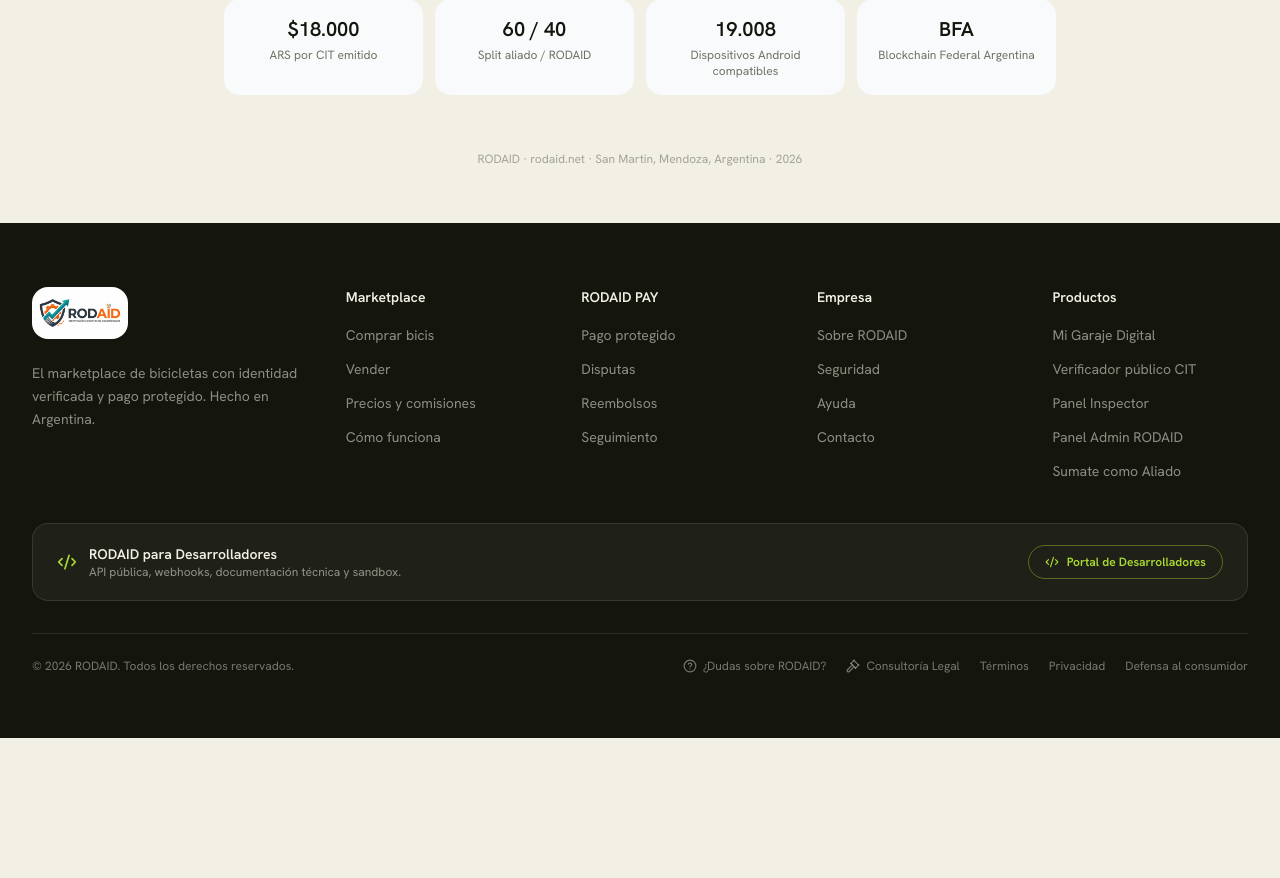
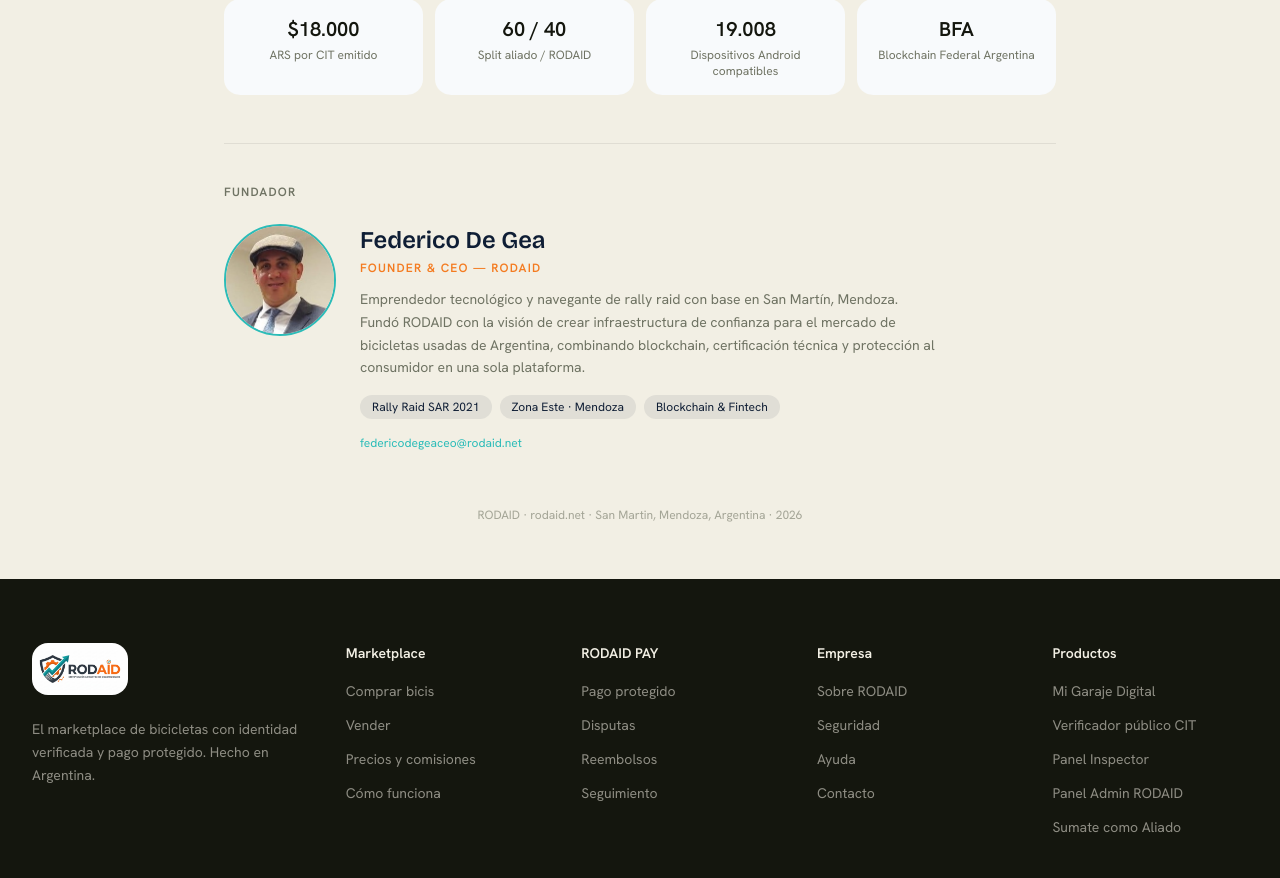
Before and after one commit to Ridaid-net/vibe-coding-platform, a Next.js app: page /sobre in a window 1280 px wide. Shown: the part 2194-3072 px from the top of the page. Before the commit the page ends 2932 px from the top, so only its background shows below. Built offline with nearby package versions, Linux system fonts and the light colour scheme.

Commit message:
feat: seccion fundador Federico De Gea en pagina sobre

```diff
--- a/app/sobre/page.tsx
+++ b/app/sobre/page.tsx
@@ -162,6 +162,37 @@
         </div>
       </section>
 
+            <section className="mt-12 border-t border-ink/8 pt-10">
+        <p className="text-xs font-semibold uppercase tracking-widest text-slate-warm mb-6">Fundador</p>
+        <div className="flex flex-col sm:flex-row items-center sm:items-start gap-6">
+          <div className="shrink-0">
+            <img
+              src="/Federico-degea.jpg"
+              alt="Federico De Gea — Founder CEO RODAID"
+              className="size-28 rounded-full object-cover object-top"
+              style={{border: '2.5px solid #2BBCB8'}}
+            />
+          </div>
+          <div className="text-center sm:text-left">
+            <p className="font-display text-2xl font-semibold text-[#0F1E35]">Federico De Gea</p>
+            <p className="mt-1 text-xs font-semibold uppercase tracking-widest text-[#F47B20]">Founder &amp; CEO — RODAID</p>
+            <p className="mt-3 text-sm leading-relaxed text-slate-warm max-w-xl">
+              Emprendedor tecnológico y navegante de rally raid con base en San Martín, Mendoza.
+              Fundó RODAID con la visión de crear infraestructura de confianza para el mercado
+              de bicicletas usadas de Argentina, combinando blockchain, certificación técnica
+              y protección al consumidor en una sola plataforma.
+            </p>
+            <div className="mt-4 flex flex-wrap justify-center sm:justify-start gap-2">
+              <span className="text-xs px-3 py-1 rounded-full bg-[#0F1E35]/8 text-[#0F1E35]">Rally Raid SAR 2021</span>
+              <span className="text-xs px-3 py-1 rounded-full bg-[#0F1E35]/8 text-[#0F1E35]">Zona Este · Mendoza</span>
+              <span className="text-xs px-3 py-1 rounded-full bg-[#0F1E35]/8 text-[#0F1E35]">Blockchain &amp; Fintech</span>
+            </div>
+            <p className="mt-4 text-xs text-slate-warm/70">
+              <a href="mailto:federicodegeaceo@rodaid.net" className="text-[#2BBCB8] hover:underline">federicodegeaceo@rodaid.net</a>
+            </p>
+          </div>
+        </div>
+      </section>
       <p className="text-xs text-center text-slate-warm/60 pt-4">RODAID · rodaid.net · San Martin, Mendoza, Argentina · 2026</p>
     </div>
   )
```
Also changed, not shown: public/Federico-degea.jpg (added).
